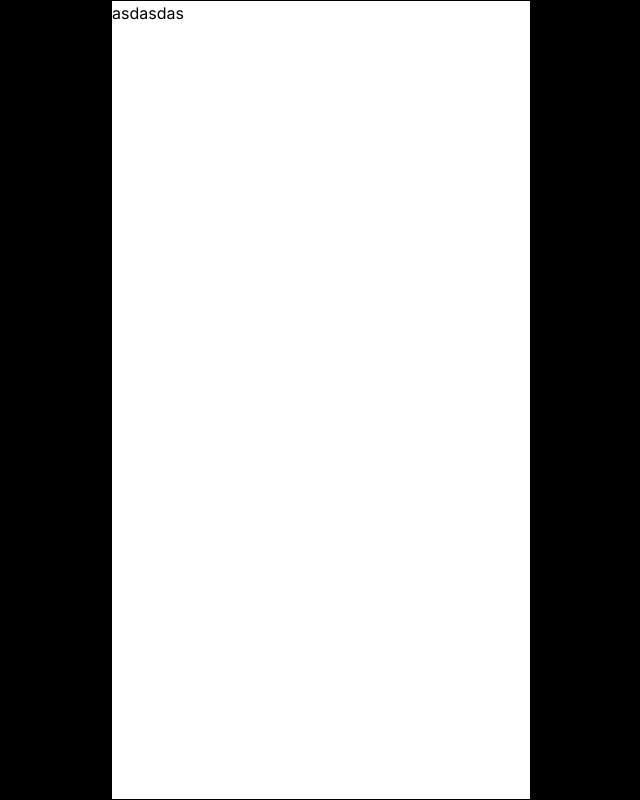
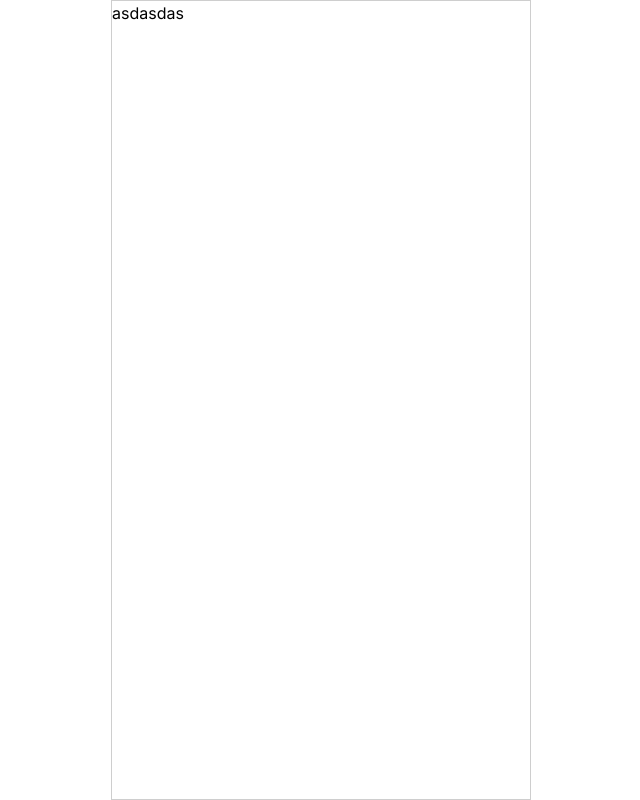
Before and after one commit to bananana0118/santa-frontend, a Next.js app: page / in a window 1280 px wide. Shown: the whole page, without its empty margins (319-959 px from the left). Built offline with nearby package versions, Linux system fonts and the light colour scheme.

Commit message:
design : 레이아웃 수정

```diff
--- a/app/page.js
+++ b/app/page.js
@@ -15,7 +15,7 @@ const Container = styled.main`
     width: 100vw;
     height: 100vh;
     justify-content: center;
-    background-color: black;
+    background-color: white
 `;
 
 const View = styled.div`
@@ -23,5 +23,5 @@ const View = styled.div`
     background-color: white;
     max-width: 420px;
     height: 100%;
-    border: 1px solid black;
+    border: 1px solid #cecece;
 `;
```
